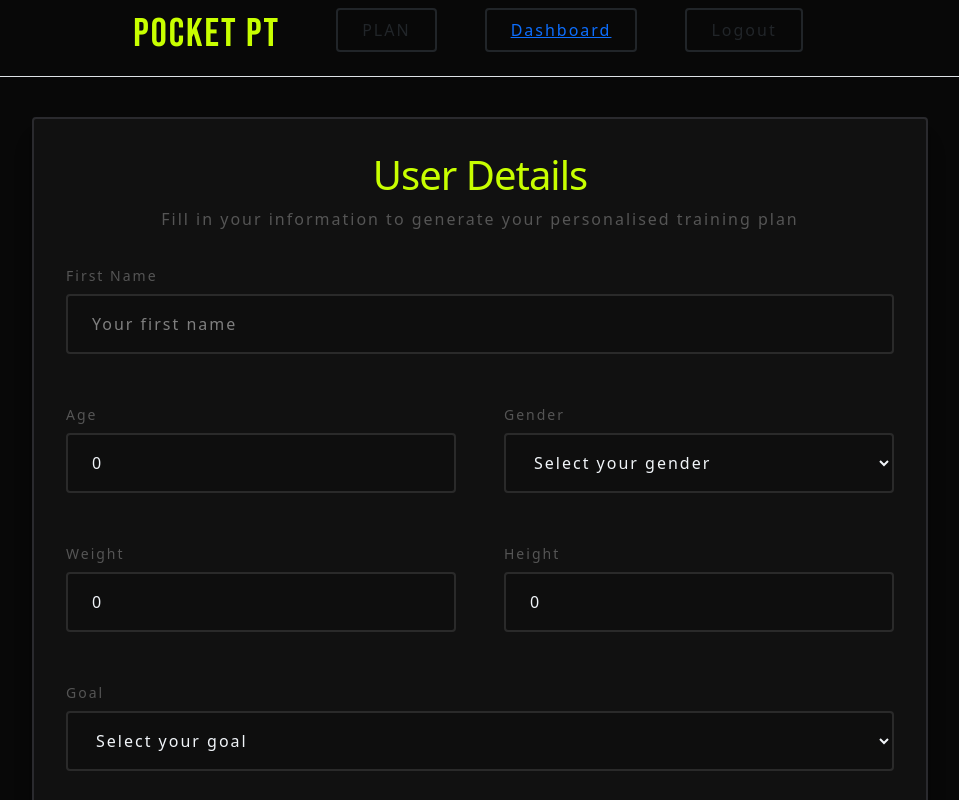
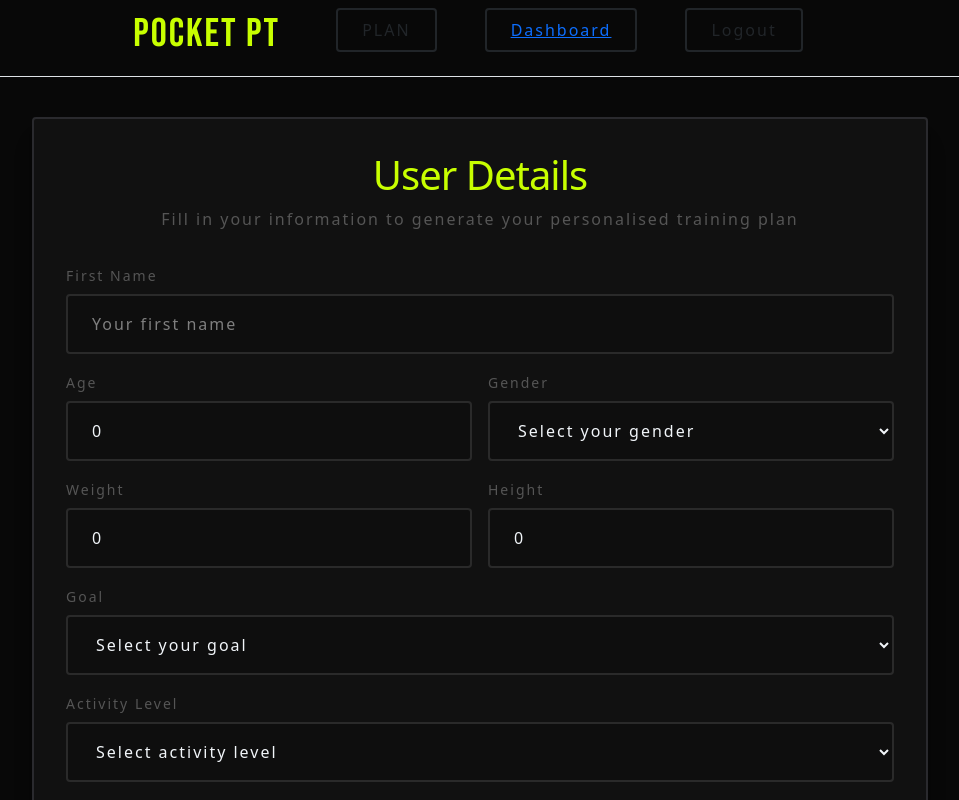
Before and after one commit to Sosenaa/pocketPT, a React (Vite) app: page /UserForm in a window 1280 px wide. Shown: the top 800 px of the page, without its empty margins (160-1119 px from the left). Built offline with nearby package versions, Linux system fonts and the light colour scheme; no server answers.

Commit message:
Update - Grid size adjusted

```diff
--- a/src/components/UserForm.tsx
+++ b/src/components/UserForm.tsx
@@ -1,6 +1,7 @@
 import { useState } from "react";
 import { useNavigate } from "react-router-dom";
 import { API_BASE_URL } from "../api";
+import "../App.css";
 const UserForm = () => {
   const navigate = useNavigate();
 
@@ -68,7 +69,7 @@ const UserForm = () => {
   }
 
   return (
-    <div className="min-h-screen px-4 py-10 bg-[#080808]">
+    <div className="min-h-screen px-1 py-10 bg-[#080808]">
       <div className="mx-auto max-w-4xl">
         <div className="rounded-sm border-2 border-[#2a2a2e] bg-[#111] p-6 shadow-xl md:p-8">
           <div className="mb-8 text-center text-[#C8FF00]">
@@ -80,7 +81,7 @@ const UserForm = () => {
           </div>
 
           <form onSubmit={submitUserDetails} className="space-y-6">
-            <div className="grid grid-cols-1 gap-5 md:grid-cols-2">
+            <div className="grid grid-cols-1 gap-3 md:grid-cols-2">
               {/* Name */}
               <div className="md:col-span-2">
                 <label
@@ -95,7 +96,7 @@ const UserForm = () => {
                   placeholder="Your first name"
                   value={name}
                   onChange={(e) => setName(e.target.value)}
-                  className="w-full rounded-sm border-[#2a2a2a] border-2 bg-[#0E0E0E] px-4 py-3 text-[#EFEFEF] outline-none transition-colors focus:ring-2 focus:ring-[#c8ff00]"
+                  className="w-full rounded-sm border-[#2a2a2a] border-2 bg-[#0E0E0E] px-4 py-3  text-[#EFEFEF] outline-none transition-colors focus:ring-2 focus:ring-[#c8ff00]"
                 />
               </div>
 
```
